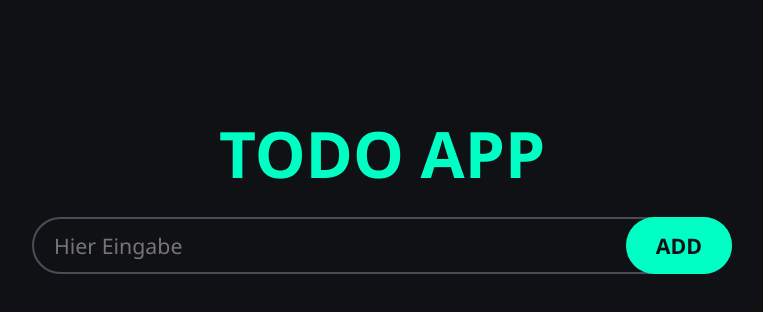
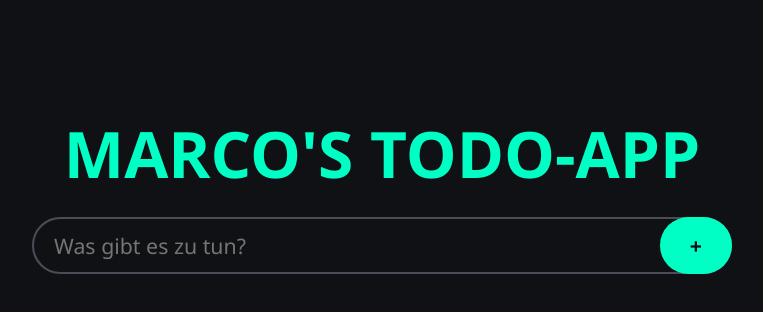
Before and after one commit to mapalummi/todoapp, a plain HTML site: page index.html in a window 1280 px wide. Shown: the whole page, without its empty margins (258-1021 px from the left). Drawn offline with Linux system fonts and the light colour scheme.

Commit message:
Update 1

```diff
--- a/index.html
+++ b/index.html
@@ -8,16 +8,16 @@
     <script src="app.js" defer></script>
   </head>
   <body>
-    <h1>Todo App</h1>
+    <h1>Marco's Todo-App</h1>
     <div class="wrapper">
       <form>
         <input
           id="todo-input"
           type="text"
-          placeholder="Hier Eingabe"
+          placeholder="Was gibt es zu tun?"
           autocomplete="off"
         />
-        <button id="add-button">ADD</button>
+        <button id="add-button">+</button>
       </form>
       <ul id="todo-list">
         <!-- <li class="todo">
```
